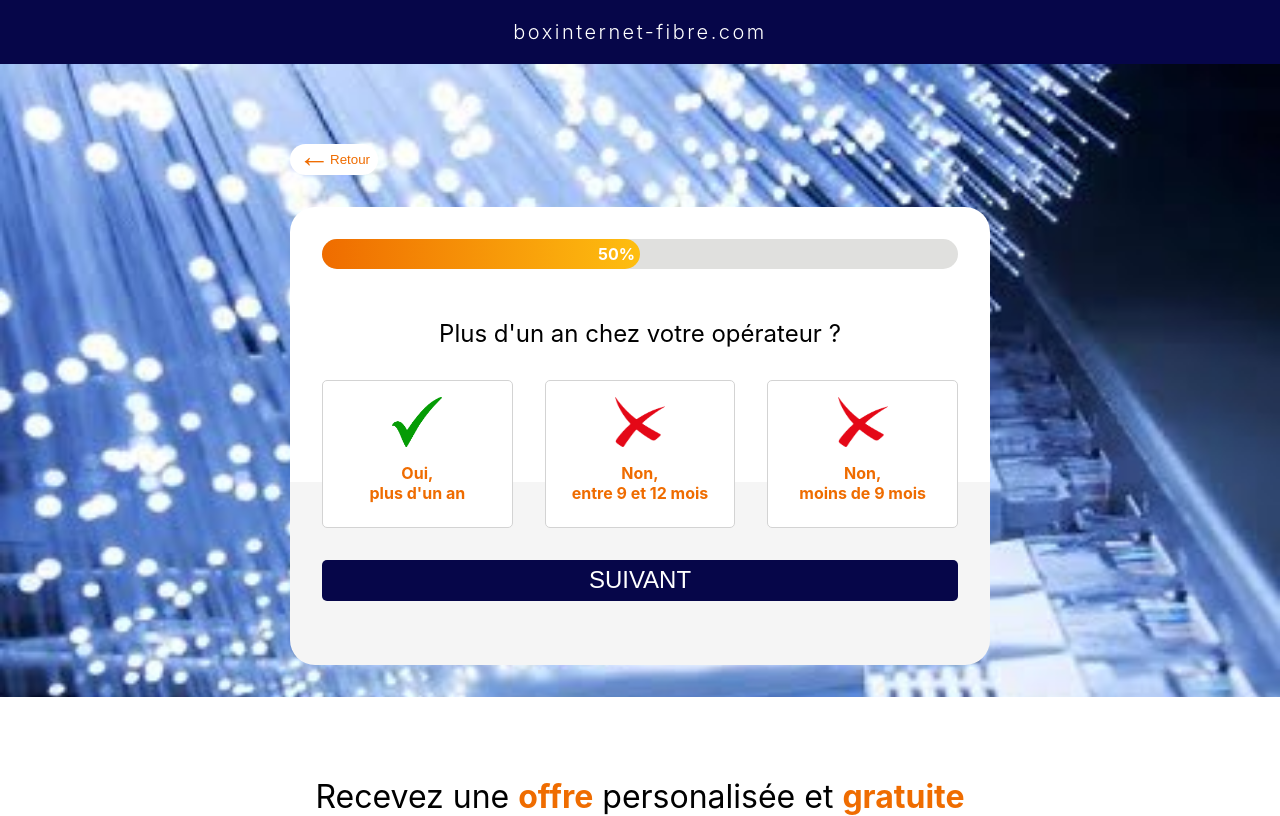
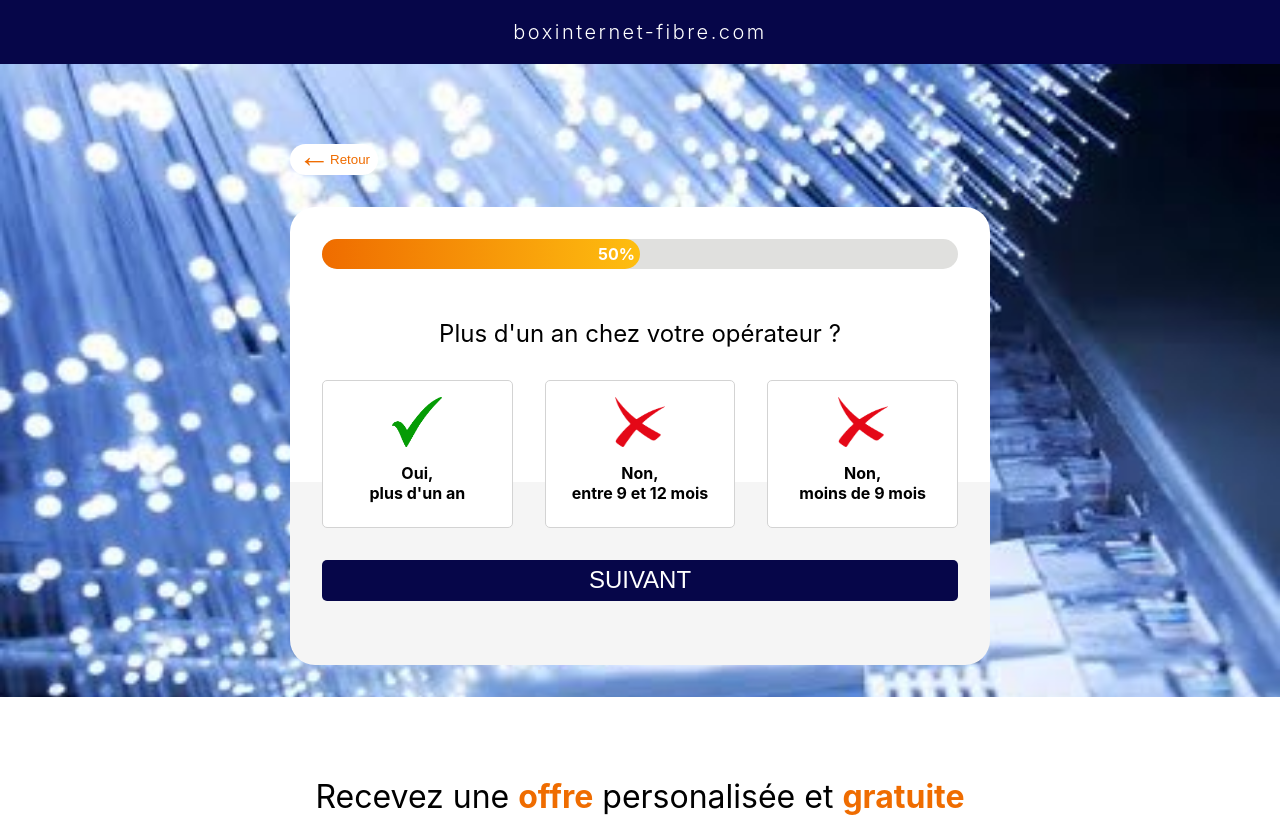
Before and after one commit to PelayoPAR/vmtest, a React (Create React App) app: page / in a window 1280 px wide. Both pictures are taken after a click on the button "SUIVANT". Built offline with nearby package versions, Linux system fonts and the light colour scheme.

Commit message:
button logic iteration 1 complete

```diff
--- a/src/Components/MainPanel/MainPanel.jsx
+++ b/src/Components/MainPanel/MainPanel.jsx
@@ -12,7 +12,6 @@ function MainPanel() {
   const [completed, setCompleted] = useState(0)
 
   function controlSetPanelPlus() {
-    // console.log(panel)
     if (panel <= 1) {
       setPanel(panel + 1)
       if (completed <= 50) {
@@ -22,7 +21,6 @@ function MainPanel() {
   }
 
   function controlSetPanelMinus() {
-    // console.log(panel)
     if (panel >= 1) {
       setPanel(panel - 1)
       if (completed >= 50) {
@@ -44,7 +42,7 @@ function MainPanel() {
           <div className="progressBarMain">
             {panel === 0 && (
               <ProgressBar
-                bgcolor={"linear-gradient(#ef6c00, #febe10)"}
+                bgcolor={"linear-gradient(to right, #ef6c00, #febe10)"}
                 completed={completed}
               />
             )}
--- a/src/Components/MainPanel/PanelContents/PanelContent1/NonBtn1.jsx
+++ b/src/Components/MainPanel/PanelContents/PanelContent1/NonBtn1.jsx
@@ -1,13 +1,30 @@
 import React from "react"
 import "../PanelContent1/PanelContent1.css"
 
-function NonBtn1() {
+function NonBtn1({ clicked, setClicked }) {
+  // const [clicked, setClicked] = useState(false)
+
   return (
-    <div className="ouiNonButtonDiv">
+    <div
+      className="ouiNonButtonDiv"
+      // onClick={() => {
+      //   setClicked(!clicked)
+      // }}
+      onClick={() => {
+        setClicked(1)
+      }}
+    >
       <img src="/Img/SurveillanceX.png" alt="Non" />
-      <p style={{ color: "#ef6c00" }}>
-        <b>Non</b>
-      </p>
+      {clicked === 1 && (
+        <p style={{ color: "#ef6c00" }}>
+          <b>Non</b>
+        </p>
+      )}
+      {clicked !== 1 && (
+        <p>
+          <b>Non</b>
+        </p>
+      )}
     </div>
   )
 }
--- a/src/Components/MainPanel/PanelContents/PanelContent1/OuiBtn1.jsx
+++ b/src/Components/MainPanel/PanelContents/PanelContent1/OuiBtn1.jsx
@@ -1,13 +1,31 @@
 import React from "react"
 import "../PanelContent1/PanelContent1.css"
 
-function OuiBtn1() {
+function OuiBtn1({ clicked, setClicked }) {
+  // const [clicked, setClicked] = useState(false)
+
   return (
-    <div className="ouiNonButtonDiv" style={{ borderStyle: "solid 1px black" }}>
+    <div
+      className="ouiNonButtonDiv"
+      // onClick={() => {
+      //   setClicked(!clicked)
+      // }}
+      onClick={() => {
+        setClicked(0)
+      }}
+    >
       <img src="/Img/SurveillanceOK.png" alt="Oui" />
-      <p style={{ color: "#ef6c00" }}>
-        <b>Oui</b>
-      </p>
+      {clicked === 0 && (
+        <p style={{ color: "#ef6c00" }}>
+          {" "}
+          <b>Oui</b>
+        </p>
+      )}
+      {clicked !== 0 && (
+        <p>
+          <b>Oui</b>
+        </p>
+      )}
     </div>
   )
 }
--- a/src/Components/MainPanel/PanelContents/PanelContent1/PanelContent1.css
+++ b/src/Components/MainPanel/PanelContents/PanelContent1/PanelContent1.css
@@ -41,6 +41,11 @@
     height: 150px; */
 }
 
+.ouiNonButtonDiv:hover {
+    cursor: pointer;
+    background: rgb(230, 230, 230)
+}
+
 .ouiNonButtonDiv img{
     width: 50px;
     height: 50px;
--- a/src/Components/MainPanel/PanelContents/PanelContent1/PanelContent1.jsx
+++ b/src/Components/MainPanel/PanelContents/PanelContent1/PanelContent1.jsx
@@ -1,9 +1,11 @@
-import React from "react"
+import React, { useState } from "react"
 import NonBtn1 from "./NonBtn1"
 import OuiBtn1 from "./OuiBtn1"
 import "./PanelContent1.css"
 
 function PanelContent1() {
+  const [clicked, setClicked] = useState(-1)
+
   return (
     <div className="panelContentMain">
       <h3>Avez-vous la fibre optique ?</h3>
@@ -15,8 +17,8 @@ function PanelContent1() {
         </b>
       </p>
       <div className="ouiNonButtonsDiv">
-        <OuiBtn1 />
-        <NonBtn1 />
+        <OuiBtn1 clicked={clicked} setClicked={setClicked} />
+        <NonBtn1 clicked={clicked} setClicked={setClicked} />
       </div>
     </div>
   )
--- a/src/Components/MainPanel/PanelContents/PanelContent2/NonBtn2912mois.jsx
+++ b/src/Components/MainPanel/PanelContents/PanelContent2/NonBtn2912mois.jsx
@@ -1,16 +1,52 @@
 import React from "react"
 import "../PanelContent1/PanelContent1.css"
 
-function NonBtn2912mois() {
+function NonBtn2912mois({ clicked, setClicked }) {
+  // const [clicked, setClicked] = useState(false)
+
   return (
-    <div className="ouiNonButtonDiv">
+    <div
+      className="ouiNonButtonDiv"
+      // onClick={() => {
+      //   setClicked(!clicked)
+      // }}
+      onClick={() => {
+        setClicked(1)
+      }}
+    >
       <img src="/Img/SurveillanceX.png" alt="Non" />
+      {/* {clicked && (
         <p style={{ color: "#ef6c00" }}>
           <b>
             Non, <br />
             entre 9 et 12 mois
           </b>
         </p>
+      )}
+      {!clicked && (
+        <p>
+          <b>
+            Non, <br />
+            entre 9 et 12 mois
+          </b>
+        </p>
+      )} */}
+      {clicked !== 1 && (
+        <p>
+          <b>
+            Non, <br />
+            entre 9 et 12 mois
+          </b>
+        </p>
+      )}
+      {clicked === 1 && (
+        <p style={{ color: "#ef6c00" }}>
+          <b>
+            Non, <br />
+            entre 9 et 12 mois
+          </b>
+        </p>
+      )}
     </div>
   )
 }
--- a/src/Components/MainPanel/PanelContents/PanelContent2/NonBtn2moins9mois.jsx
+++ b/src/Components/MainPanel/PanelContents/PanelContent2/NonBtn2moins9mois.jsx
@@ -1,16 +1,52 @@
 import React from "react"
 import "../PanelContent1/PanelContent1.css"
 
-function NonBtn2moins9mois() {
+function NonBtn2moins9mois({ clicked, setClicked }) {
+  // const [clicked, setClicked] = useState(false)
+
   return (
-    <div className="ouiNonButtonDiv">
+    <div
+      className="ouiNonButtonDiv"
+      // onClick={() => {
+      //   setClicked(!clicked)
+      // }}
+      onClick={() => {
+        setClicked(2)
+      }}
+    >
       <img src="/Img/SurveillanceX.png" alt="Non" />
+      {/* {clicked && (
         <p style={{ color: "#ef6c00" }}>
           <b>
             Non, <br />
             moins de 9 mois
           </b>
         </p>
+      )}
+      {!clicked && (
+        <p>
+          <b>
+            Non, <br />
+            moins de 9 mois
+          </b>
+        </p>
+      )} */}
+      {clicked !== 2 && (
+        <p>
+          <b>
+            Non, <br />
+            moins de 9 mois
+          </b>
+        </p>
+      )}
+      {clicked === 2 && (
+        <p style={{ color: "#ef6c00" }}>
+          <b>
+            Non, <br />
+            moins de 9 mois
+          </b>
+        </p>
+      )}
     </div>
   )
 }
--- a/src/Components/MainPanel/PanelContents/PanelContent2/OuiBtn2.jsx
+++ b/src/Components/MainPanel/PanelContents/PanelContent2/OuiBtn2.jsx
@@ -1,10 +1,21 @@
 import React from "react"
 import "../PanelContent1/PanelContent1.css"
 
-function OuiBtn2() {
+function OuiBtn2({ clicked, setClicked }) {
+  // const [clicked, setClicked] = useState(false)
+
   return (
-    <div className="ouiNonButtonDiv">
+    <div
+      className="ouiNonButtonDiv"
+      // onClick={() => {
+      //   setClicked(!clicked)
+      // }}
+      onClick={() => {
+        setClicked(0)
+      }}
+    >
       <img src="/Img/SurveillanceOK.png" alt="Non" />
+      {/* {clicked && (
         <p style={{ color: "#ef6c00" }}>
           <b>
             Oui,
@@ -12,6 +23,35 @@ function OuiBtn2() {
             plus d'un an
           </b>
         </p>
+      )}
+      {!clicked && (
+        <p>
+          <b>
+            Oui,
+            <br />
+            plus d'un an
+          </b>
+        </p>
+      )} */}
+
+      {clicked !== 0 && (
+        <p>
+          <b>
+            Oui,
+            <br />
+            plus d'un an
+          </b>
+        </p>
+      )}
+      {clicked === 0 && (
+        <p style={{ color: "#ef6c00" }}>
+          <b>
+            Oui,
+            <br />
+            plus d'un an
+          </b>
+        </p>
+      )}
     </div>
   )
 }
--- a/src/Components/MainPanel/PanelContents/PanelContent2/PanelContent2.jsx
+++ b/src/Components/MainPanel/PanelContents/PanelContent2/PanelContent2.jsx
@@ -1,16 +1,19 @@
-import React from "react"
+import React, { useState } from "react"
 import NonBtn2912mois from "./NonBtn2912mois"
 import NonBtn2moins9mois from "./NonBtn2moins9mois"
 import OuiBtn2 from "./OuiBtn2"
 
 function PanelContent2() {
+  const [clicked, setClicked] = useState(-1)
+  // console.log("click is: ", clicked)
+
   return (
     <div className="panelContentMain">
       <h3>Plus d'un an chez votre opérateur ?</h3>
       <div className="ouiNonButtonsDiv">
-        <OuiBtn2 />
-        <NonBtn2912mois />
-        <NonBtn2moins9mois />
+        <OuiBtn2 clicked={clicked} setClicked={setClicked} />
+        <NonBtn2912mois clicked={clicked} setClicked={setClicked} />
+        <NonBtn2moins9mois clicked={clicked} setClicked={setClicked} />
       </div>
     </div>
   )
```
Lines whose indentation alone changed are shown as unchanged.
